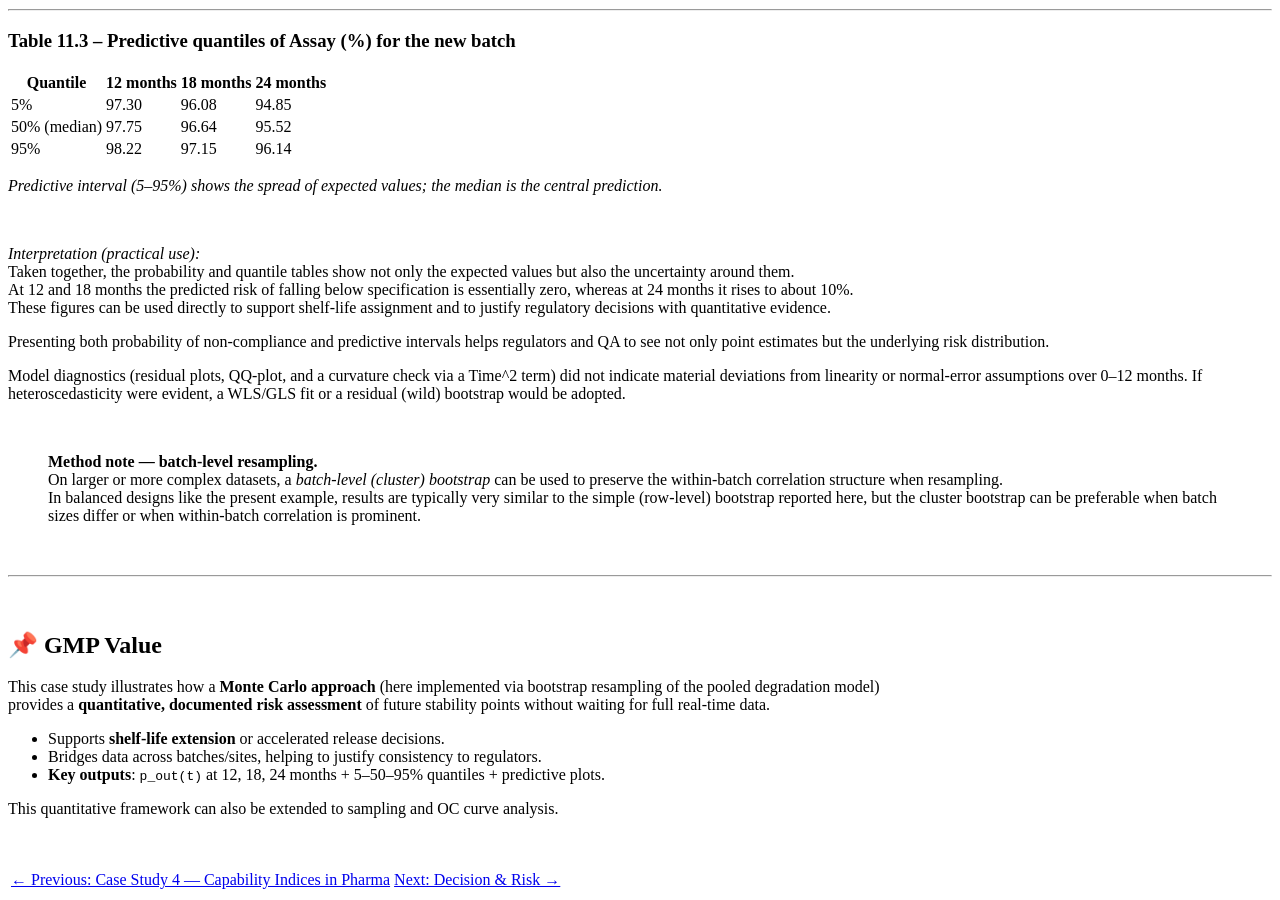
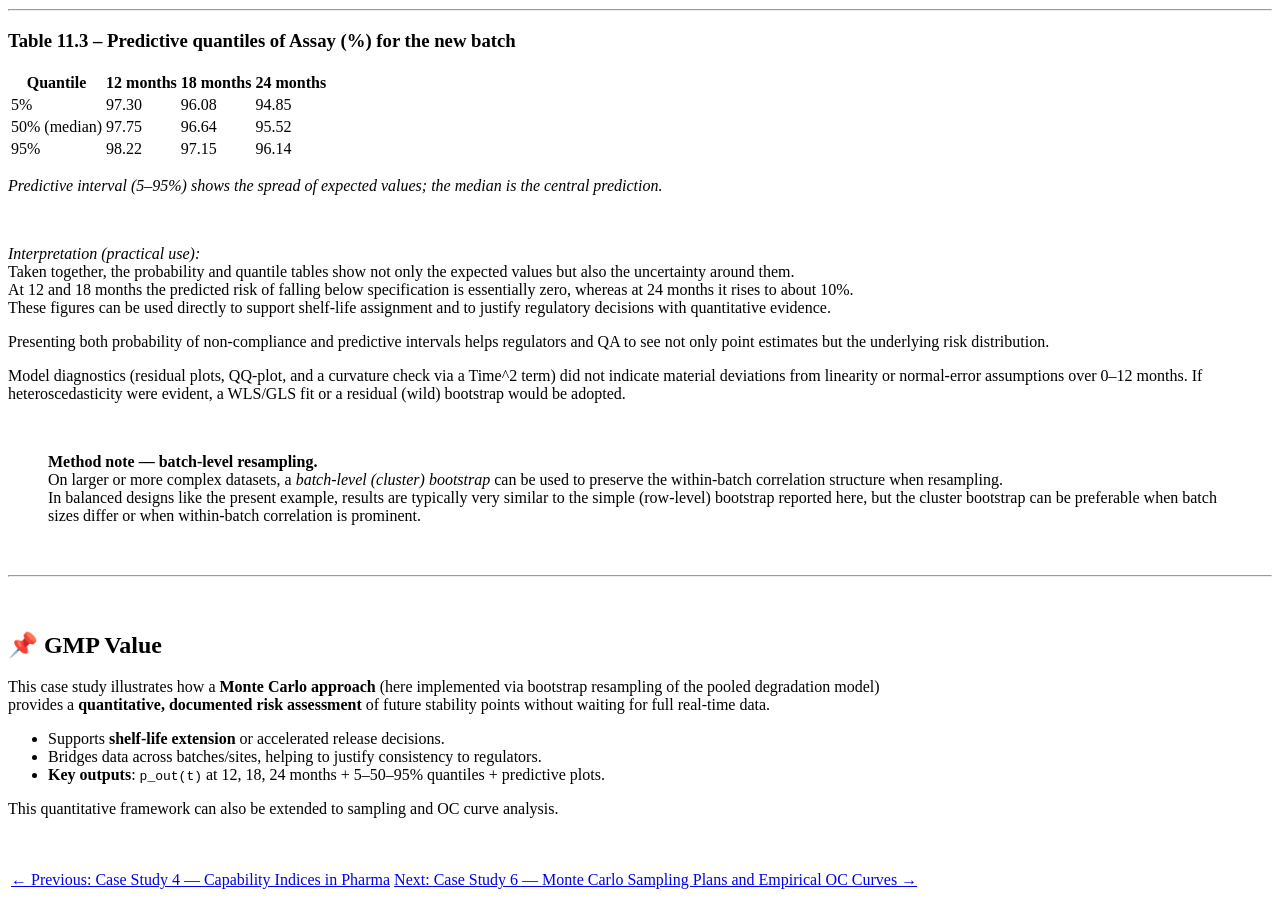
Before and after one commit to rbonfichi/monte-carlo-gmp-pharma, a Jekyll site: the page built from docs/chapters/chapter11_case-study5.md, in a window 1280 px wide and 900 px high, scrolled down 6847 px. Built offline with Jekyll 4.4.1, drawn with Linux system fonts in a browser that asks for light colours; our own code applies the rules of GitHub Pages for plain Markdown files.

Commit message:
Update chapter11_case-study5.md

```diff
--- a/docs/chapters/chapter11_case-study5.md
+++ b/docs/chapters/chapter11_case-study5.md
@@ -420,4 +420,4 @@ This quantitative framework can also be extended to sampling and OC curve analys
 
 &nbsp;
 
-[← Previous: Case Study 4 — Capability Indices in Pharma](chapter10_case-study4.md) | [Next: Decision & Risk →](chapter12_decision-risk.md)
+[← Previous: Case Study 4 — Capability Indices in Pharma](chapter10_case-study4.md) | [Next: Case Study 6 — Monte Carlo Sampling Plans and Empirical OC Curves →](chapter12_case-study6.md)
```
